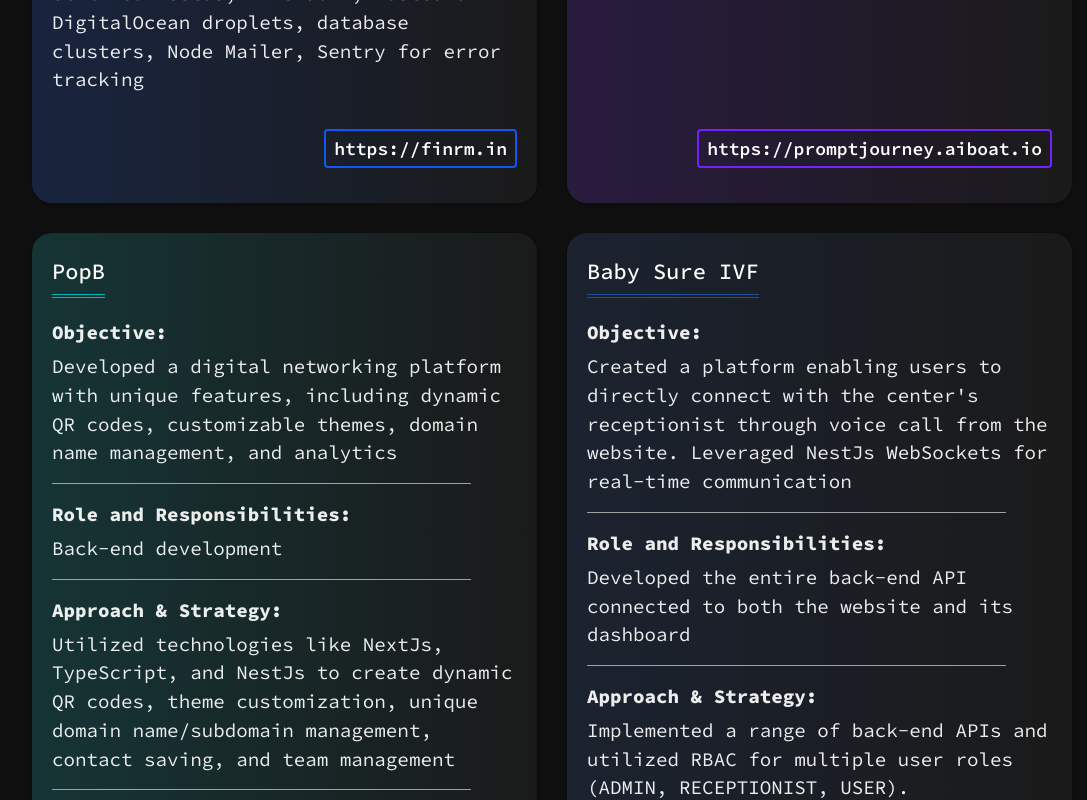
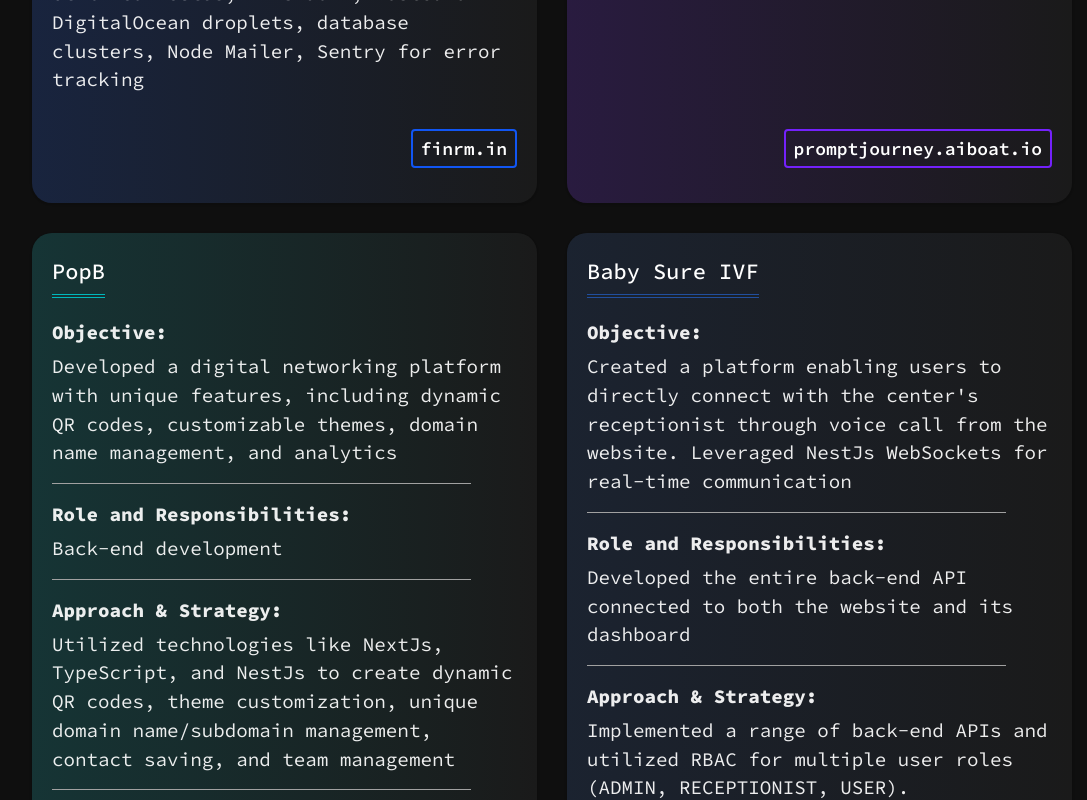
Before and after one commit to omkarhcode/omkarhwebsitev2, a Next.js app: page / in a window 1280 px wide. Shown: the part 3280-4080 px from the top of the page, without its empty margins (88-1175 px from the left). Built offline with nearby package versions, Linux system fonts and the light colour scheme.

Commit message:
added Function to extract the domain from a URL

```diff
--- a/components/elements/PortfolioItem.tsx
+++ b/components/elements/PortfolioItem.tsx
@@ -11,6 +11,12 @@ import {
   CardFooter,
   Spacer,
 } from "@chakra-ui/react";
+
+// Function to extract the domain from a URL
+const extractDomain = (url: any) => {
+  const match = url.match(/^(?:https?:\/\/)?(?:www\.)?(.*?\..*?)(?:\/|$)/);
+  return match ? match[1] : url;
+};
 
 const ProjectItem = ({
   title,
@@ -75,7 +81,7 @@ const ProjectItem = ({
         )}
       </Stack>
     </CardBody>
-    <CardFooter justifyContent={"flex-end"}>
+    <CardFooter justifyContent={{ base: "flex-end", md: "flex-end" }}>
       {link && (
         <Link
           my={"15px"}
@@ -99,7 +105,7 @@ const ProjectItem = ({
             color: "white",
           }}
         >
-          {link}
+          {extractDomain(link)}
         </Link>
       )}
     </CardFooter>
```
